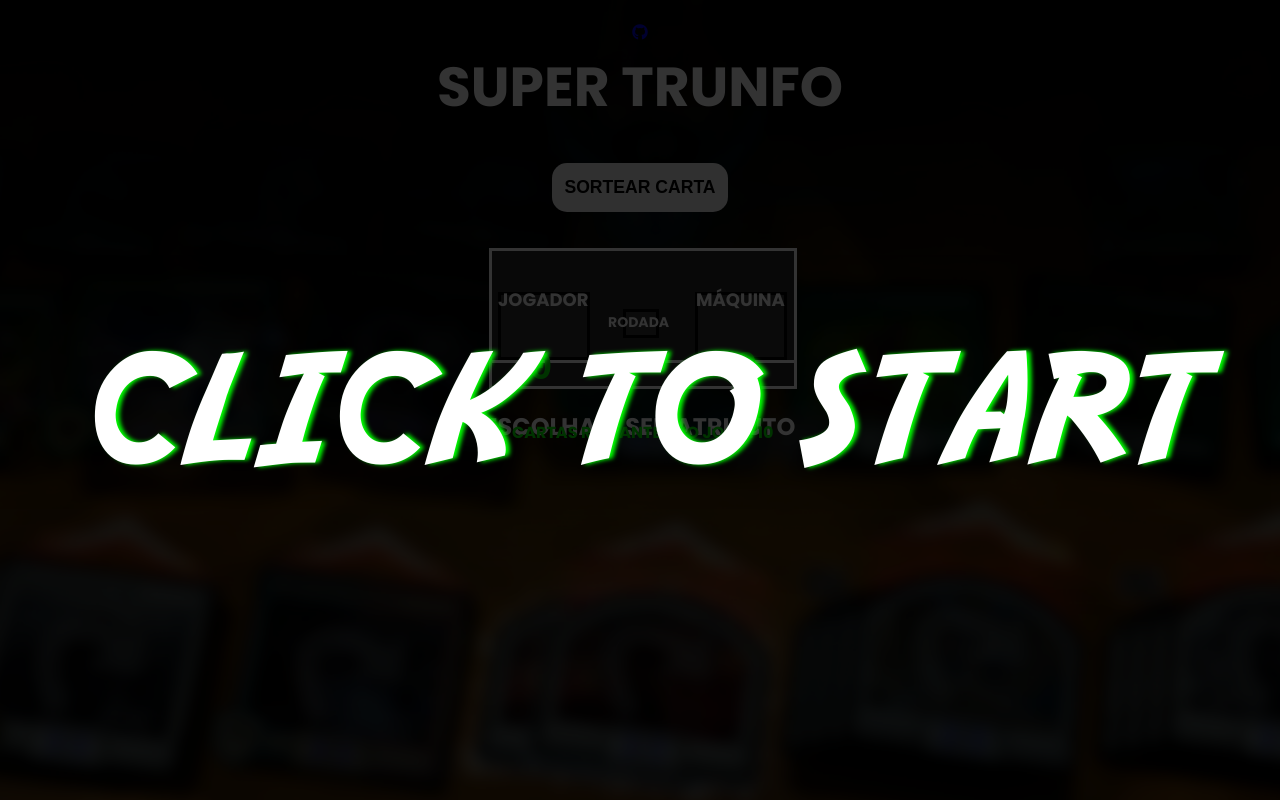
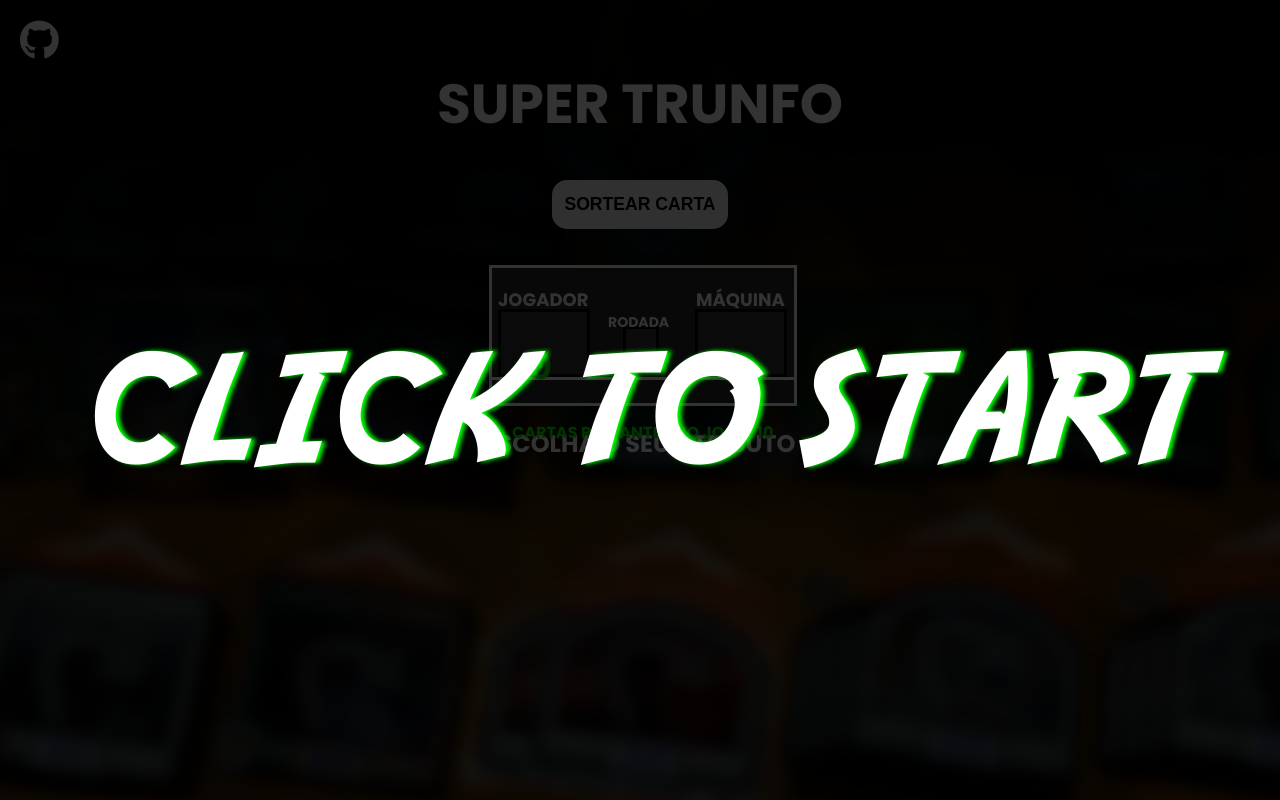
Before and after one commit to Emmanuelly-Silva/Game-Super-Trunfo, a plain HTML site: page index.html in a window 1280 px wide. Shown: the top 800 px of the page. Drawn offline with Linux system fonts and the light colour scheme.

Commit message:
update style link github

```diff
--- a/assets/css/style.css
+++ b/assets/css/style.css
@@ -18,6 +18,16 @@ body {
     text-align: center;
     padding: 20px;
     text-transform: uppercase;
+}
+
+.link-github {
+    display: flex;
+    align-items: flex-start;
+}
+
+.link-github i {
+    color: white;
+    font-size: 40px;
 }
 
 .page-title {
```
